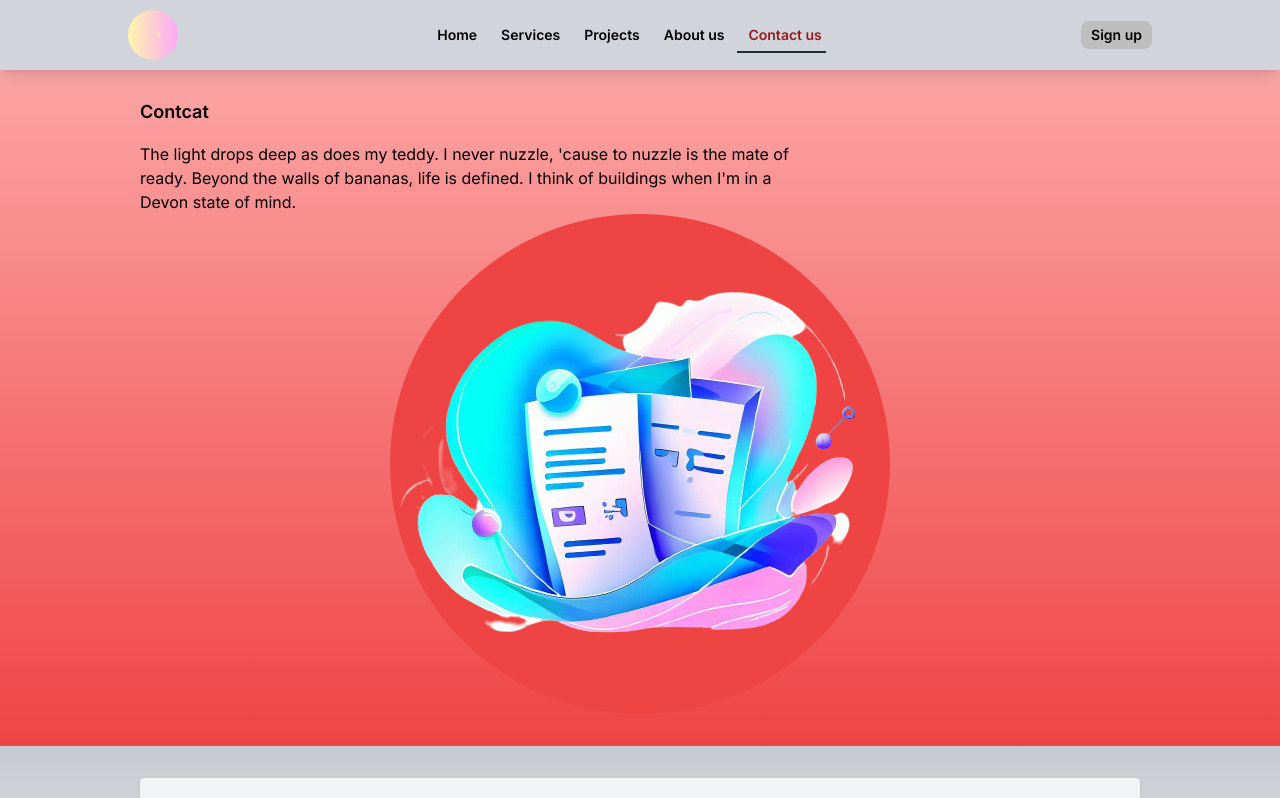
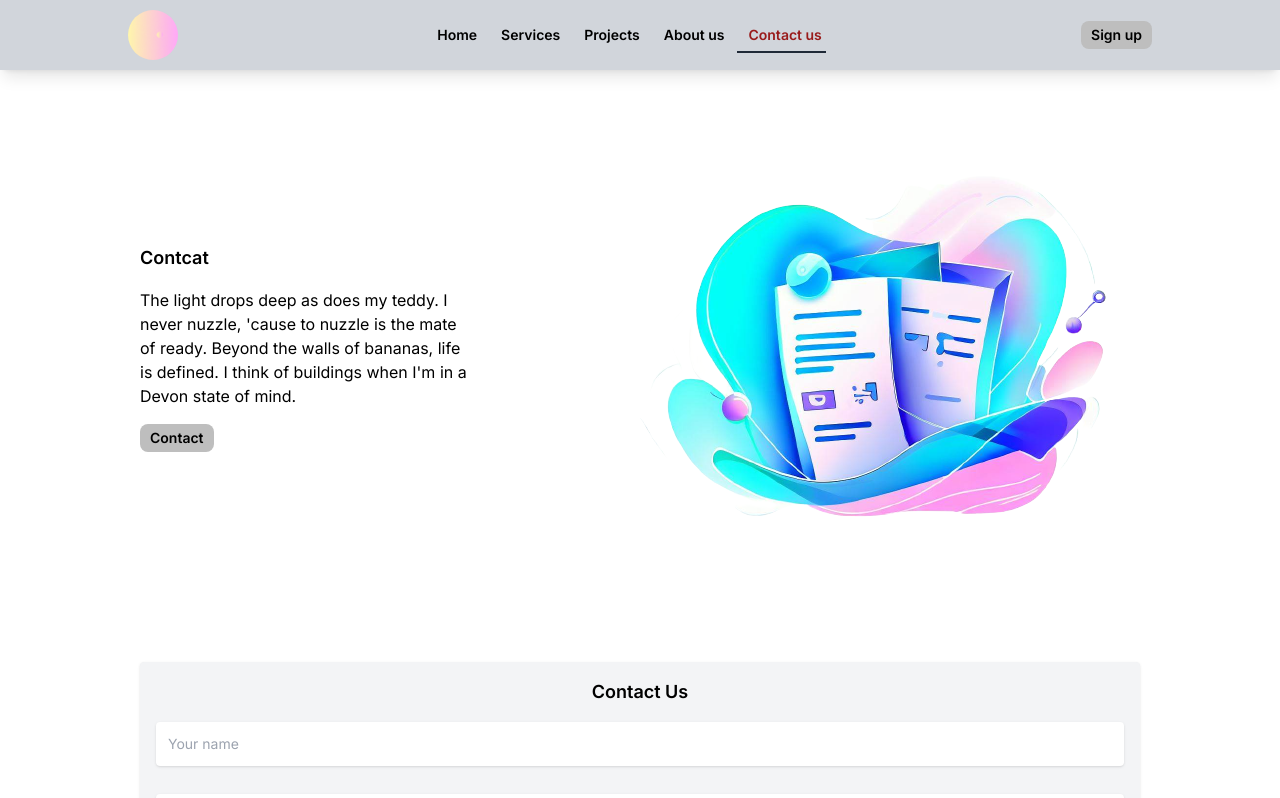
Before and after one commit to Krisna07/Digithink, a Next.js app: page /contact in a window 1280 px wide. Shown: the top 798 px of the page. Built offline with nearby package versions, Linux system fonts and the light colour scheme.

Commit message:
new changes

```diff
--- a/src/app/Components/Homepage/Customers.tsx
+++ b/src/app/Components/Homepage/Customers.tsx
@@ -1,29 +1,61 @@
-import React from "react";
+"use client";
+import React, { useRef, useEffect, useState } from "react";
 import Button from "../Button";
 
 const Customers = () => {
+  const cardRef = useRef();
+  const [visible, setVisible] = useState(false);
+
+  useEffect(() => {
+    const observer = new IntersectionObserver((entries) => {
+      entries.forEach((entry) => {
+        if (entry.isIntersecting) {
+          return setVisible(true);
+        } else {
+          // setVisible(false);
+        }
+      });
+    });
+
+    if (cardRef.current) {
+      observer.observe(cardRef.current);
+    }
+
+    return () => {
+      observer.disconnect(); // Clean up the observer when the component unmounts
+    };
+  }, []);
+
+  const customerList = Array.from({ length: 4 });
+
   return (
-    <div className="laptop:w-[1000px] grid gap-4 skew-y-[2deg] ">
+    <div className="laptop:w-[1000px] grid gap-4 p-8 skew-y-[2deg]">
       <div>
-        {" "}
-        <h2 className=" text-2xl font-bold ">
+        <h2 className="text-2xl font-bold">
           Customers satisfaction is our{" "}
-          <span className=" hover:underline">Goal</span>
+          <span className="hover:underline">Goal</span>
         </h2>
         <p>
-          We have carried out the project that keep oushing us to the limit. New
-          challenges are our type.
+          We have carried out projects that push us to the limit. New challenges
+          are what we thrive on.
         </p>
       </div>
-      <div className="customers w-full">
-        <div className="w-full grid laptop:grid-cols-4  tablet:grid-cols-2  gap-[20px]">
-          {[...Array(4)].map((items, x) => (
+      <div
+        className="customers w-full"
+        ref={cardRef}>
+        <div className="w-full grid laptop:grid-cols-4 tablet:grid-cols-2 gap-[20px]">
+          {customerList.map((item, index) => (
             <div
-              key={x}
-              className="grid place-items-left text-black text-left bg-gray-200 p-4 rounded-lg hover:translate-y-[-4px] hover:translate-x-[-4px] transition-all hover:shadow-[0_0px_4px_0px_rgba(0,0,0,0.3)]">
-              <div className="w-fit">
-                <h2 className="text-xl font-bold">Name Of the business</h2>
-                <p className="text-sm">
+              key={index}
+              style={{
+                transform: `translateX(${visible ? "0" : -(100 * index)}%)`,
+              }}
+              className="grid place-items-left text-black text-left bg-gray-200 overflow-hidden rounded-lg hover:translate-y-[-4px] hover:translate-x-[-4px] transition-all duration-300 hover:shadow-[0_0px_4px_0px_rgba(0,0,0,0.3)]">
+              <div className="w-fit ">
+                <h2 className="text-xl font-bold px-4 py-2 bg-gray-300 ">
+                  Name of the business
+                </h2>
+                <p className="text-sm px-4 py-2">
                   Lorem ipsum, dolor sit amet consectetur adipisicing elit.
                   Laborum placeat id in dolorum veritatis eligendi nesciunt ab
                   unde ullam fugit.
--- a/src/app/about/page.tsx
+++ b/src/app/about/page.tsx
@@ -44,6 +44,7 @@ const page = () => {
       </div>
       <Teamspitch />
       <Teams />
+      <div></div>
     </div>
   );
 };
--- a/src/app/contact/page.tsx
+++ b/src/app/contact/page.tsx
@@ -1,42 +1,13 @@
 "use client";
 import Image from "next/image";
 import React, { useState } from "react";
+import Button from "../Components/Button";
 
 const page = () => {
   const [submitted, setSubmitted] = useState(false);
   const handleSubmit = (e: any) => {
     e.preventDefault();
   };
-
-  //   const inputs = e.target.elements;
-  //   const data = {};
-
-  //   for (let i = 0; i < inputs.length; i++) {
-  //     if (inputs[i].name) {
-  //       data[inputs[i].name] = inputs[i].value;
-  //     }
-  //   }
-
-  //   fetch(FORM_ENDPOINT, {
-  //     method: "POST",
-  //     headers: {
-  //       Accept: "application/json",
-  //       "Content-Type": "application/json",
-  //     },
-  //     body: JSON.stringify(data),
-  //   })
-  //     .then((response) => {
-  //       if (!response.ok) {
-  //         throw new Error("Form response was not ok");
-  //       }
-
-  //       setSubmitted(true);
-  //     })
-  //     .catch((err) => {
-  //       // Submit the form manually
-  //       e.target.submit();
-  //     });
-  // };
 
   if (submitted) {
     return (
@@ -48,25 +19,32 @@ const page = () => {
   }
 
   return (
-    <div className="grid place-items-center box-border bg-gradient-to-b from-gray-500 to-white gap-8">
-      <div className="w-full bg-gradient-to-t from-red-500 to-red-300 grid place-items-center relative p-8">
-        <div className="grid gap-4 laptop:w-[1000px]">
+    <div className="grid place-items-center box-border  gap-8">
+      <div className="w-full grid place-items-center relative p-8">
+        <div className="laptop:w-[1000px] flex items-center justify-center">
+          <div className="w-full grid gap-4 ">
             <h2 className="text-lg  font-semibold">Contcat</h2>
-          <p className="w-4/6">
+            <p className="tablet:w-4/6">
               The light drops deep as does my teddy. I never nuzzle, 'cause to
               nuzzle is the mate of ready. Beyond the walls of bananas, life is
               defined. I think of buildings when I'm in a Devon state of mind.
             </p>
+            <Button
+              className={""}
+              label="Contact"
+              size={"sm"}
+              variant={"default"}
+              icon={undefined}
+            />
           </div>
-        {/* <div className="w-[500px] h-[500px] bg-red-500 top-0 animate-pulse rounded-full"></div> */}
-
           <Image
             src={"/contact.png"}
             width={500}
             height={500}
             alt=""
-          className="absoulte right-0  rounded-full bg-red-500"
+            className=" tablet:grid hidden place-items-center"
           />
+        </div>
       </div>
       <form
         className="laptop:w-[1000px]  w-full grid item-center text-center gap-4 bg-gray-100 p-4 rounded shadow"
```
Lines whose indentation alone changed are shown as unchanged.
